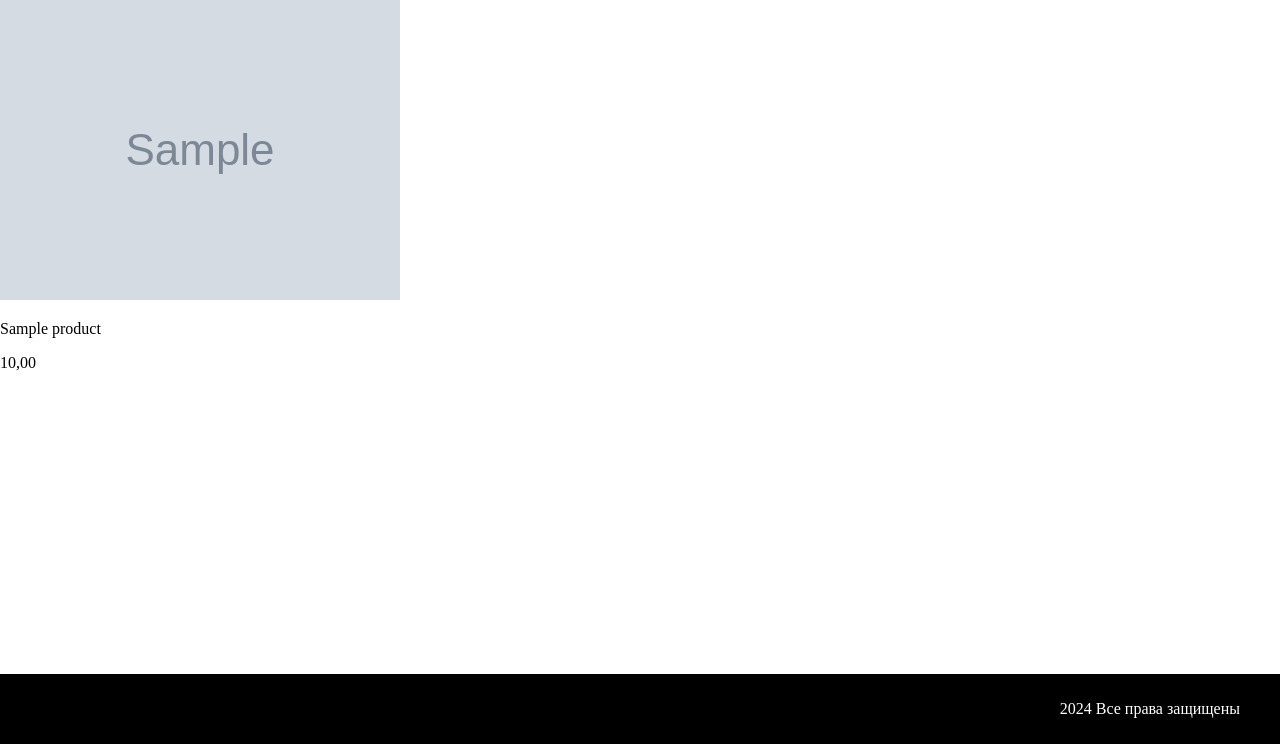
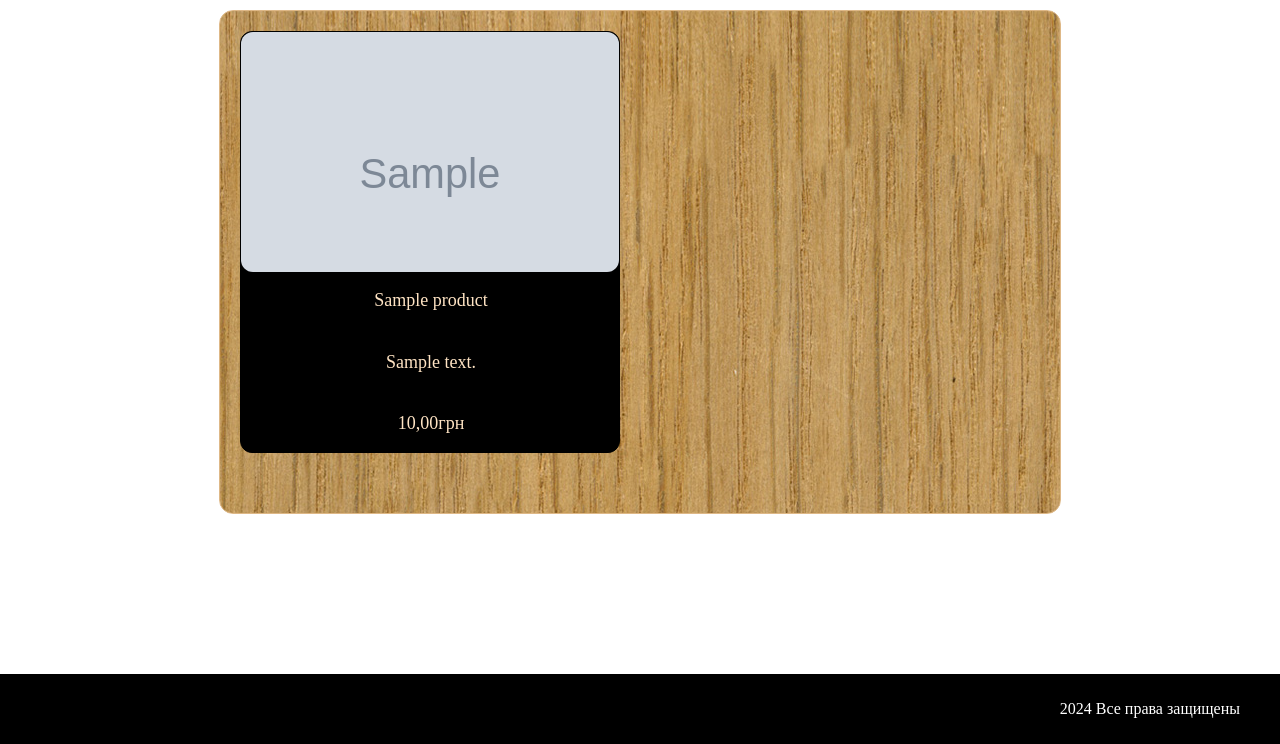
Before and after one commit to daniojey/Coffee-times, a Django app: page /menu/ in a window 1280 px wide. Shown: the part 56-800 px from the top of the page. Run offline with Django 5.2, Linux system fonts and the light colour scheme; tables that the repository leaves empty hold one stand-in row (values such as "Sample post"); grey boxes marked "Sample" are stand-in pictures.

Commit message:
add css in menu page

```diff
--- /dev/null
+++ b/coffeehouses/static/css/menu_page.css
@@ -0,0 +1,68 @@
+.menu-container {
+    display: grid;
+    grid-template-columns: repeat(auto-fill, minmax(250px, 1fr)); /* карточки будут автоматически занимать доступное место */
+    grid-gap: 10px 40px;
+    width: 100%; /* изменил на 100% */
+    max-width: 800px; /* максимальная ширина, если необходимо */
+    margin: 10px auto;
+    padding: 20px;
+    border: 0.3px solid burlywood;
+    border-radius: 14px;
+    justify-content: center;
+}
+
+.product-link {
+    display: flex;
+    text-decoration: none;
+}
+
+.product-link:hover .product{
+    transform: scale(1.05);
+    color: azure;
+    transition: transform 0.3s ease, color 0.5s ease;
+}
+
+.product {
+    display: flex;
+    flex-direction: column;
+    background-color: black;
+    color: bisque;
+    max-width: 100%; /* позволяет карточкам уменьшаться по размеру */
+    width: 100%;
+    height: 420px;
+    margin-bottom: 40px;
+    border: 1.5px solid black;
+    border-radius: 12px;
+}
+
+.product-image {
+    display: flex;
+    max-width: 410px;
+    max-height: 240px;
+}
+
+.product img{
+    display: flex;
+    height: 100%;
+    width: 100%;
+    object-fit: cover;
+    object-position: 0 0;
+    border-radius: 12px;
+}
+
+.product-context {
+    display: flex;
+    flex-direction: column;
+    justify-content: space-between;
+    gap: auto;
+    width: 90%;
+    height: 100%;
+    align-items: center;
+    text-align: start;
+    padding: 10px 20px;
+    font-size: 18px;
+}
+
+.product-context p {
+    margin: 8px;
+}
--- a/coffeehouses/templates/coffeehouses/menu_page.html
+++ b/coffeehouses/templates/coffeehouses/menu_page.html
@@ -1,16 +1,25 @@
 {% extends "base.html" %}
+{% load static %}
 
 {% block content %}
+<link rel="stylesheet" href="{% static "css/menu_page.css" %}">
 <div class='base-container'>
-    <div class='menu-container'>
+    <div class='menu-container' style="background-image: url({% static "images/wood_texture.jpg" %})">
         {% for product in products %}
+            <a href="#" class='product-link'>
                 <div class='product'>
                     {% if product.image %}
+                    <div class='product-image'>
                         <img src="{{ product.image.url }}" alt="{{ product.name }}">
+                    </div>
                     {% endif %}
+                    <div class='product-context'>
                         <p>{{ product.name }}</p>
-                <p>{{ product.price }}</p>
+                        <p>{{ product.description|truncatechars:68 }}</p>
+                        <p>{{ product.price }}грн</p>
                     </div>
+                </div>
+            </a>
         {% endfor %}
     </div>
 </div>
```
Also changed, not shown: coffeehouses/static/images/wood_texture.jpg (added). Lines whose indentation alone changed are shown as unchanged.
